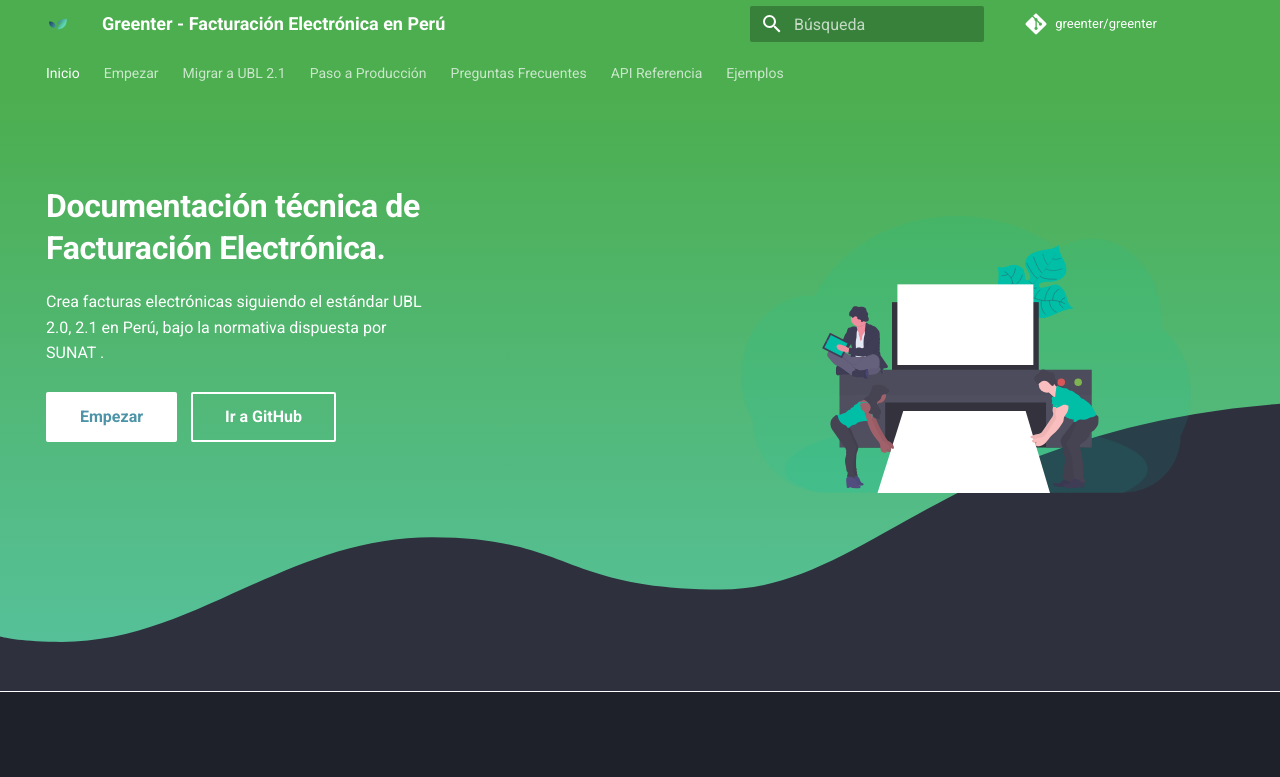
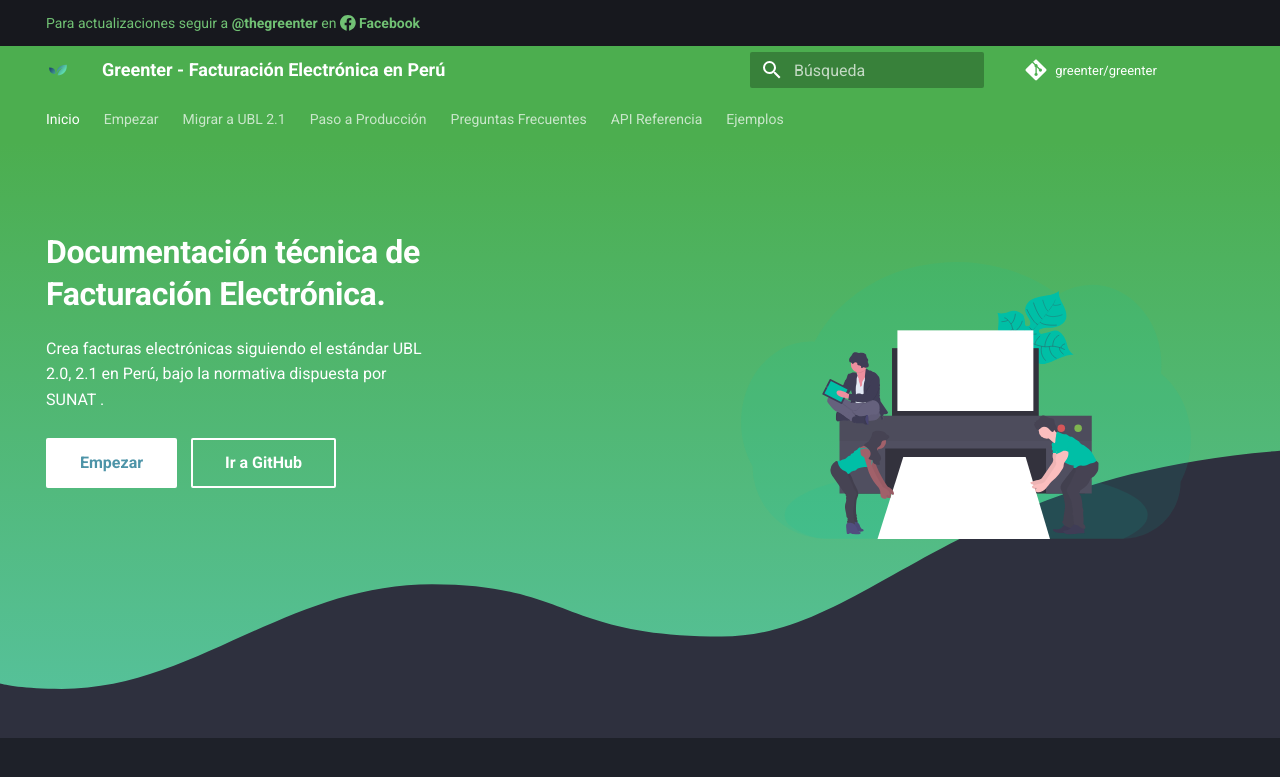
Before and after one commit to thegreenter/docs, an MkDocs documentation site: the page built from docs/index.md, in a window 1280 px wide. Shown: the top 777 px of the page. Built offline with MkDocs 1.6.1 and Material for MkDocs 9.7.7, drawn with Linux system fonts in a browser that asks for light colours.

Commit message:
Add banner for Facebook promotion

```diff
--- a/docs/overrides/main.html
+++ b/docs/overrides/main.html
@@ -23,3 +23,29 @@
   <meta property="og:image:height" content="494" />
 
 {% endblock %}
+
+<!-- Announcement bar -->
+{% block announce %}
+  <style>
+
+    /* Preserve link color */
+    .md-announce a,
+    .md-announce a:focus,
+    .md-announce a:hover {
+      color: currentColor;
+    }
+
+    /* Facebook icon */
+    .md-announce .facebook {
+      margin-left: .2em;
+      color: #1877f2;
+    }
+  </style>
+  <a href="https://fb.me/thegreenter" target="_blank">
+    Para actualizaciones seguir a <strong>@thegreenter</strong> en
+    <span class="twemoji facebook">
+        <svg role="img" viewBox="0 0 24 24" xmlns="http://www.w3.org/2000/svg"><path d="M23.9981 11.9991C23.9981 5.37216 18.626 0 11.9991 0C5.37216 0 0 5.37216 0 11.9991C0 17.9882 4.38789 22.9522 10.1242 23.8524V15.4676H7.07758V11.9991H10.1242V9.35553C10.1242 6.34826 11.9156 4.68714 14.6564 4.68714C15.9692 4.68714 17.3424 4.92149 17.3424 4.92149V7.87439H15.8294C14.3388 7.87439 13.8739 8.79933 13.8739 9.74824V11.9991H17.2018L16.6698 15.4676H13.8739V23.8524C19.6103 22.9522 23.9981 17.9882 23.9981 11.9991Z"/></svg>
+    </span>
+    <strong>Facebook</strong>
+  </a>
+{% endblock %}
```
